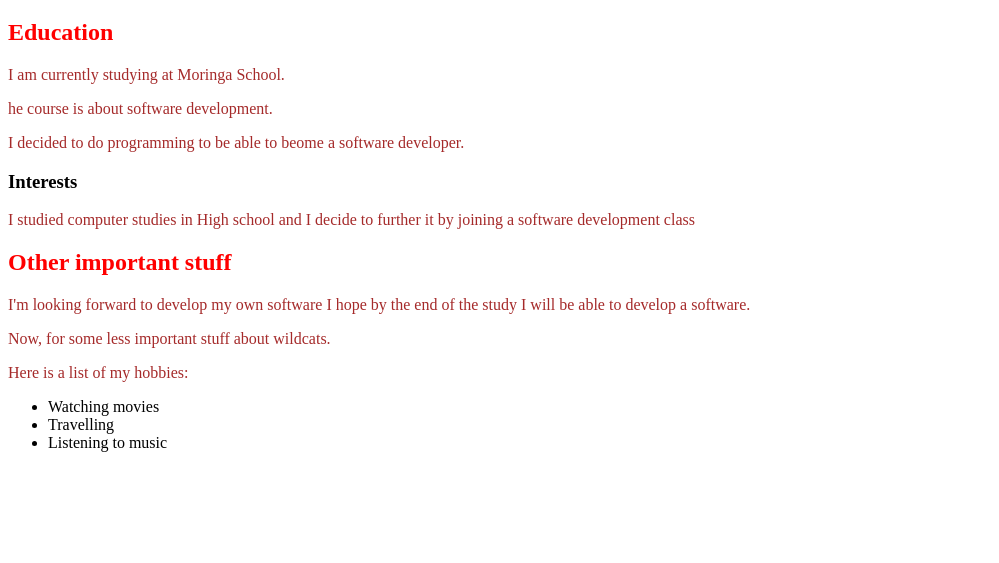
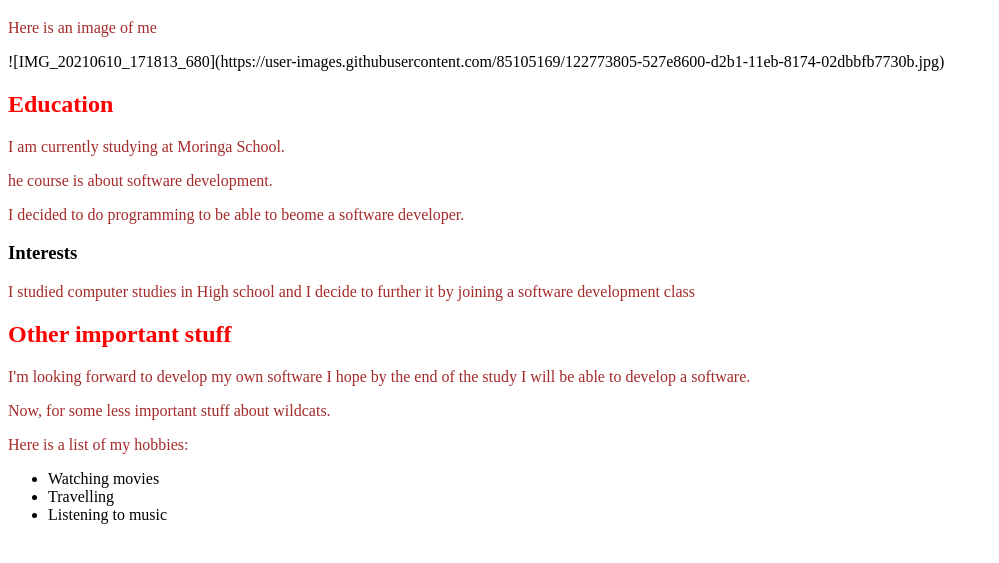
Before and after one commit to Itscharitywanja/moringa, a plain HTML site: page index.html in a window 1280 px wide. Shown: the part 61-624 px from the top of the page, without its empty margins (0-999 px from the left). Drawn offline with Linux system fonts and the light colour scheme.

Commit message:
Update index.html

```diff
--- a/index.html
+++ b/index.html
@@ -7,6 +7,8 @@
   </head>
   <body>
     <h1>Background</h1>
+    <p>Here is an image of me</p>
+    ![IMG_20210610_171813_680](https://user-images.githubusercontent.com/85105169/122773805-527e8600-d2b1-11eb-8174-02dbbfb7730b.jpg)
    <h2>Education</h2>
    <p>I am currently studying at Moringa School.</p>
    <p>he course is about software development.</p>
```
